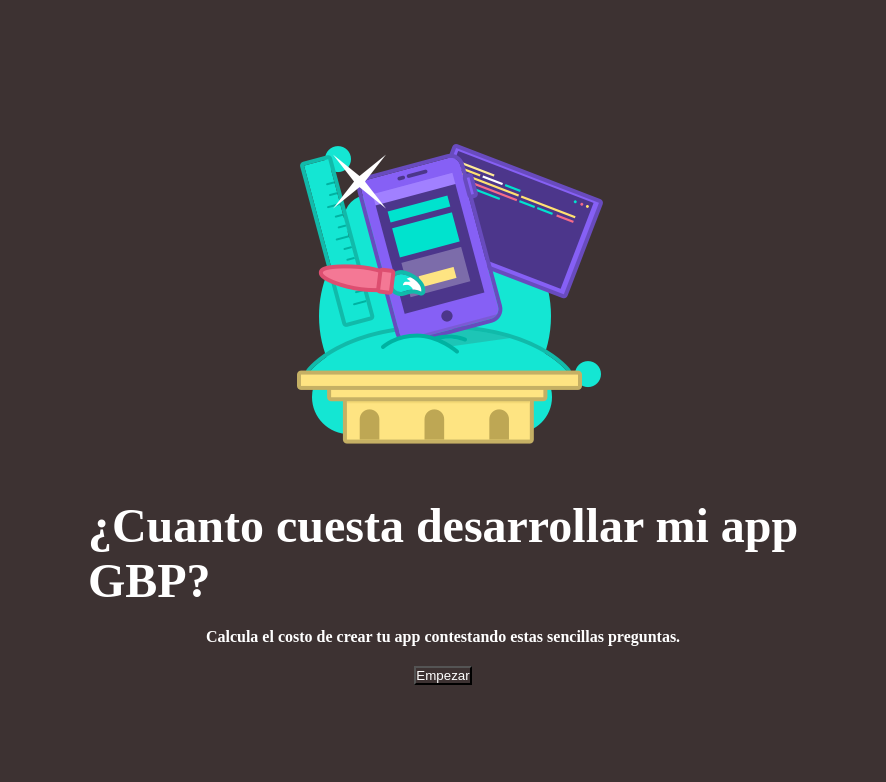
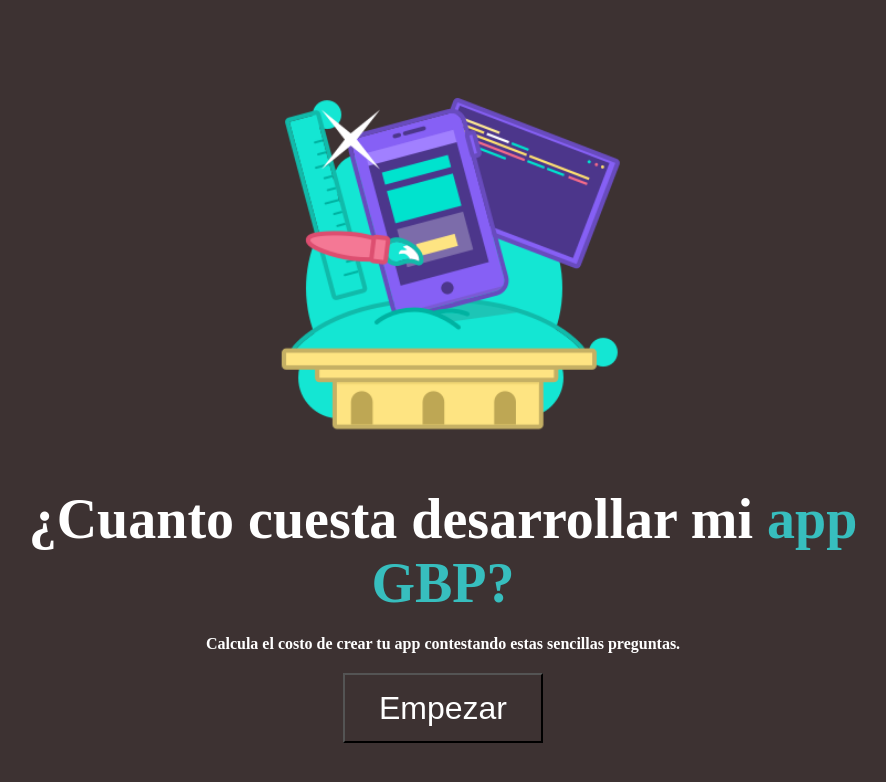
Before and after one commit to SebastianVergaraVelasquez/sebastian-Examen, a plain HTML site: page index.html in a window 1280 px wide. Shown: the whole page, without its empty margins (197-1083 px from the left). Drawn offline with Linux system fonts and the light colour scheme.

Commit message:
style: :lipstick: cambio de estilos

```diff
--- a/css/style.css
+++ b/css/style.css
@@ -7,7 +7,7 @@
 }
 
 h1{
-    font-size: 3rem;
+    font-size: 3.5rem;
 }
 
 h5{
@@ -22,6 +22,9 @@ main{
 
 .container{
     height: 100vh;
+    width: 70vw;
+    text-align: center  ;
+    padding-top: 10px;
     display: flex;
     flex-direction: column;
     align-items: center;
@@ -29,15 +32,23 @@ main{
     gap: 20px;
 }
 
+.container span{
+    color: rgb(55, 190, 190);
+}
+
 .container img{
     background-color: rgba(0, 255, 255, 0);
+    width: 400px;
+    height: 400px;
 }
 .container h5{
     background-color: rgba(0, 255, 255, 0);
 }
 
 .optionsContainer{
-    display: flex;
+    display: grid;
+    grid-template-columns: 1fr 1fr 1fr;
+    /* repeat(auto-fit, minmax(400px,1fr)); */
     gap: 100px
 }
 
@@ -50,6 +61,10 @@ main{
     align-items: center;
 }
 
+.option img{
+    width: 300px;
+}
+
 .option:hover{
     background: rgb(209, 192, 192);
     position: relative;
@@ -57,3 +72,15 @@ main{
     bottom: 20px;
     transition: ease-in-out 0.7s;
 }
+
+.beginButton{
+    width: 200px;
+    height: 70px;
+    font-size: 2rem;
+}
+
+@media (max-width:760px){
+    .container{
+        background-color: blue
+    } ;
+}
--- a/index.html
+++ b/index.html
@@ -12,7 +12,7 @@
         <div class="container">
             <img src="storage/images/answer-1-1.png">
             <h1>
-                ¿Cuanto cuesta desarrollar mi <span>app <br>GBP?</span>
+                ¿Cuanto cuesta desarrollar mi <span>app GBP?</span>
             </h1>
             <h4>
                 Calcula el costo de crear tu app contestando estas sencillas preguntas.
```
